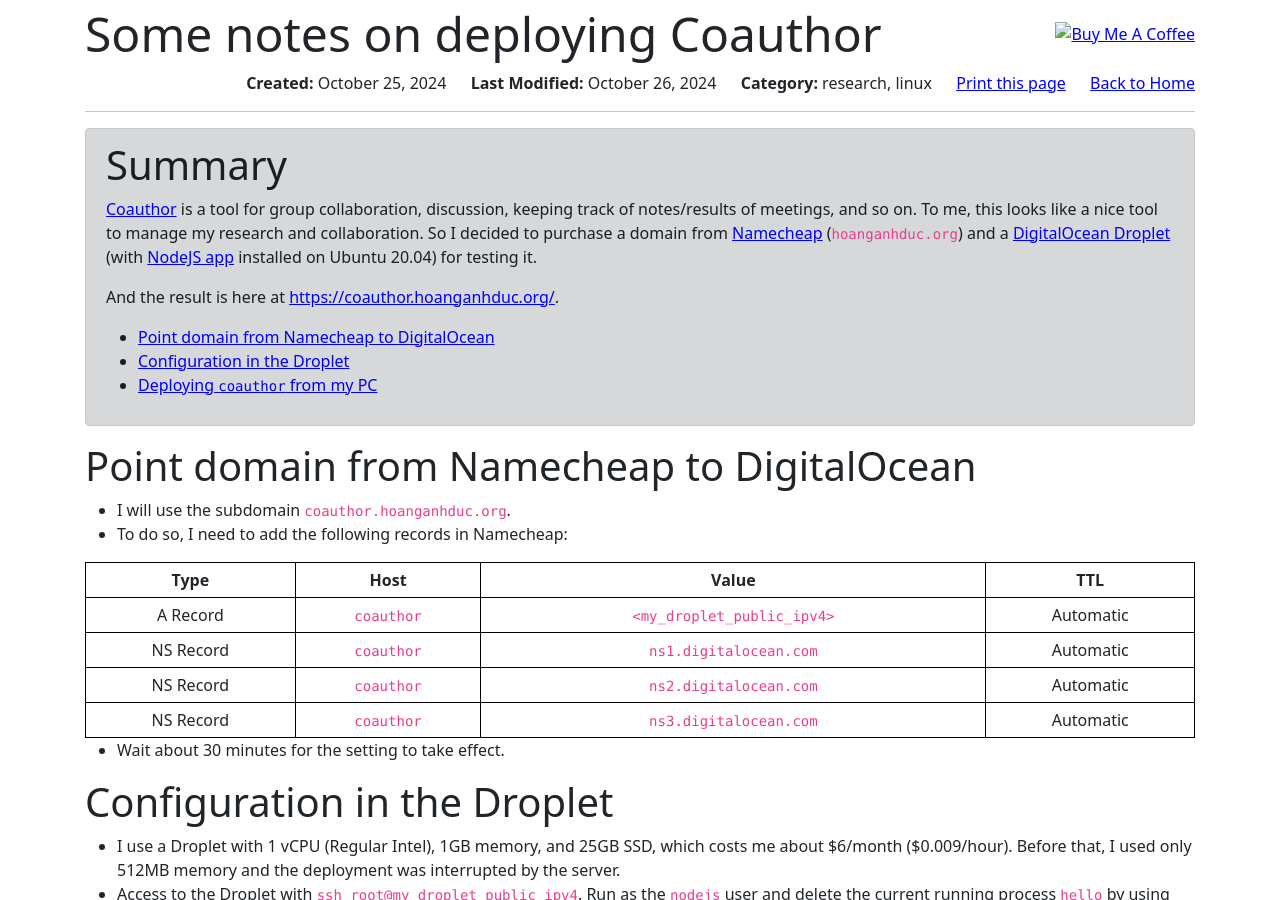
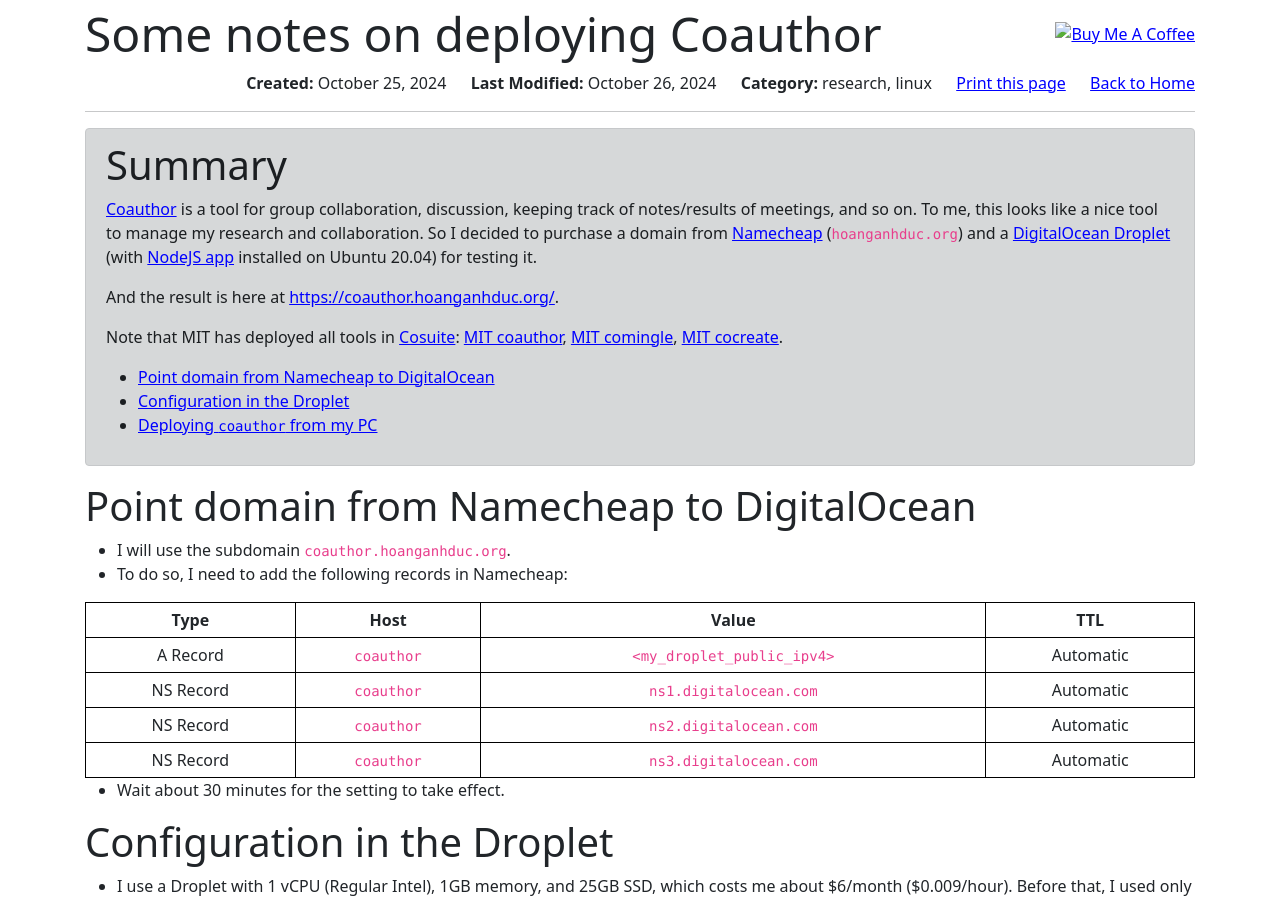
Before and after one commit to hoanganhduc/hoanganhduc.github.io, a Jekyll site: the page built from _posts/2024-10-25-some-notes-on-deploying-coauthor.md, in a window 1280 px wide and 900 px high. Built offline with Jekyll 4.4.1, drawn with Linux system fonts in a browser that asks for light colours; nearby versions of some CDN libraries; a style sheet for code colours, icons or effects is not loaded.

Commit message:
Updated @ 2024-10-26  08:25:52 ICT

```diff
--- a/_posts/2024-10-25-some-notes-on-deploying-coauthor.md
+++ b/_posts/2024-10-25-some-notes-on-deploying-coauthor.md
@@ -15,6 +15,8 @@ keywords: coauthor, deploy, server, Duc A. Hoang
 [Coauthor](https://github.com/edemaine/coauthor) is a tool for group collaboration, discussion, keeping track of notes/results of meetings, and so on. To me, this looks like a nice tool to manage my research and collaboration. So I decided to purchase a domain from [Namecheap](https://www.namecheap.com) (`hoanganhduc.org`) and a [DigitalOcean Droplet](https://www.digitalocean.com/products/droplets) (with [NodeJS app](https://marketplace.digitalocean.com/apps/nodejs) installed on Ubuntu 20.04) for testing it.
 
 And the result is here at [https://coauthor.hoanganhduc.org/](https://coauthor.hoanganhduc.org/).
+
+Note that MIT has deployed all tools in [Cosuite](https://github.com/edemaine/cosuite): [MIT coauthor](https://coauthor.csail.mit.edu), [MIT comingle](https://comingle.csail.mit.edu), [MIT cocreate](https://cocreate.csail.mit.edu).
 
 * TOC
 {:toc}
```
Also changed, not shown: 1 other file.
